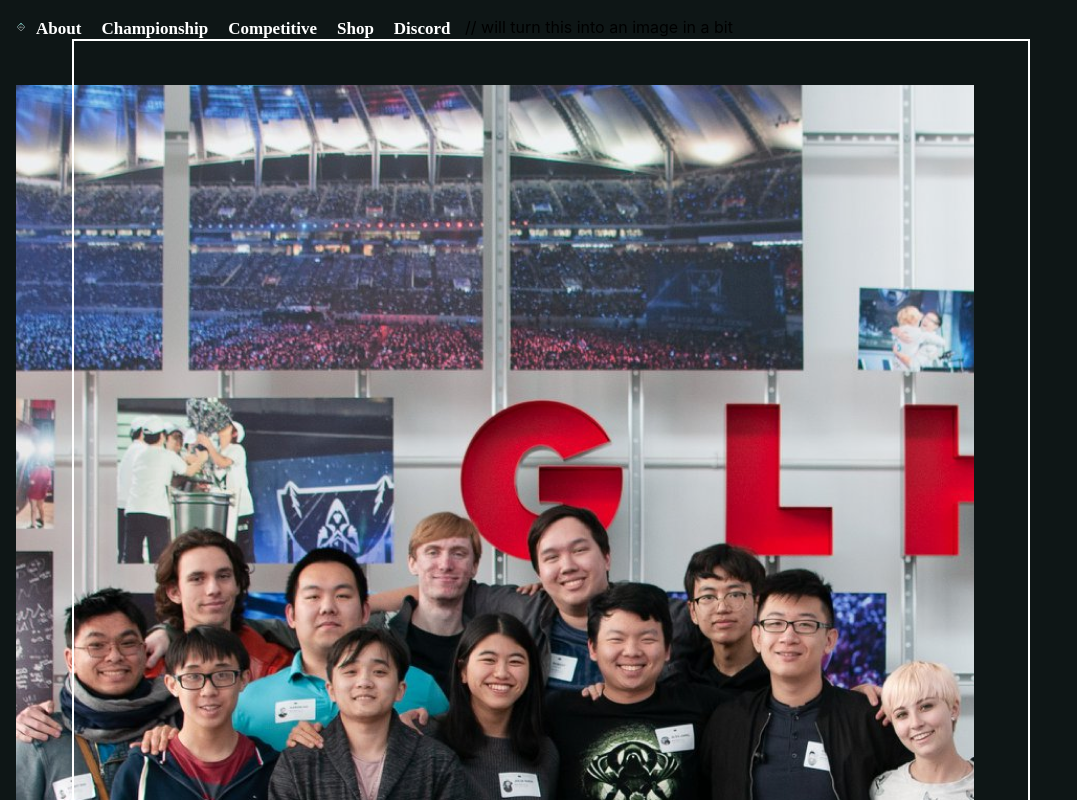
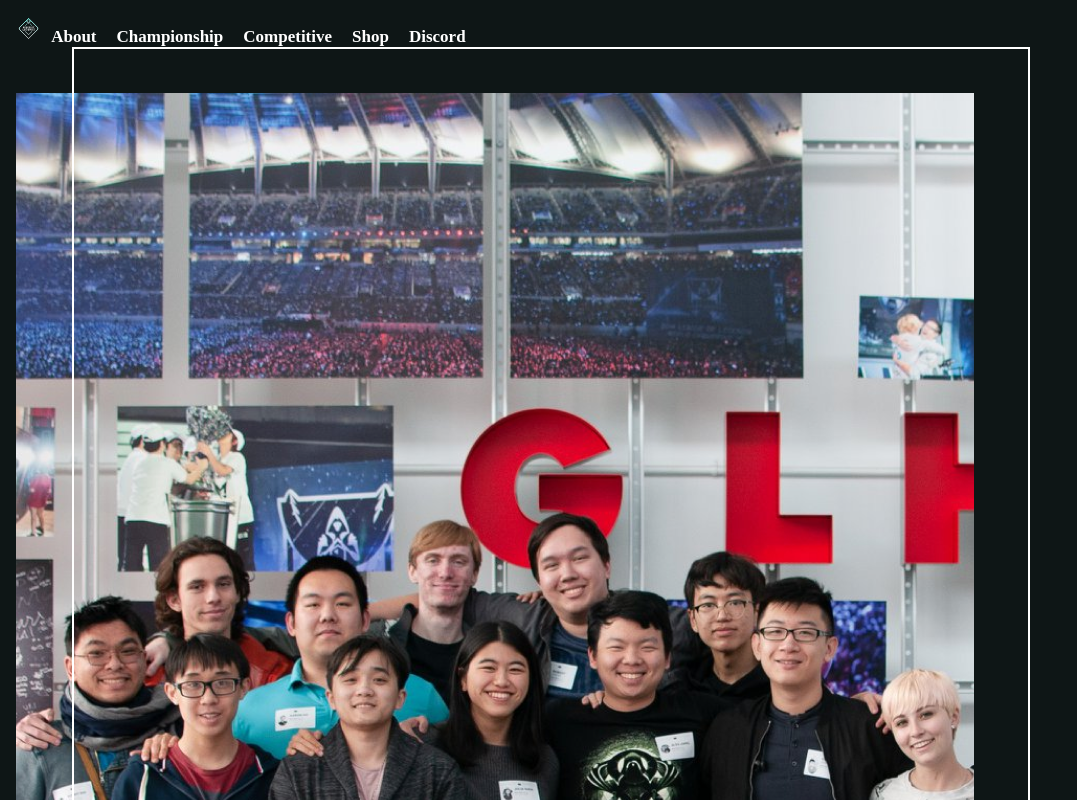
Before and after one commit to LegendsOfBerkeley/website-v2, a React (Create React App) app in the folder client/: page / in a window 1280 px wide. Shown: the top 800 px of the page, without its empty margins (0-1077 px from the left). Built offline with nearby package versions, Linux system fonts and the light colour scheme.

Commit message:
arranged navbar files

```diff
--- a/client/src/App.css
+++ b/client/src/App.css
@@ -2,33 +2,6 @@
   background-color: #0E1616;
   overflow-x: hidden;
   padding: 1em;
-}
-
-.nav {
-  padding: 0;
-  width: 100%;
-  justify-content: space-between;
-  display: inline-block;
-  vertical-align: middle;
-  align-items: center;
-}
-
-.navbar-item {
-  display: inline;
-  margin: 10px;
-  font-size: 17px;
-  color: #FFFFFF;
-  font-family: LEMON MILK;
-  vertical-align: middle;
-  align-items: center;
-}
-
-.navbar-links {
-  position: relative;
-  justify-content: space-between;
-  display: inline;
-  vertical-align: middle;
-  align-items: center;
 }
 
 h2 {
@@ -42,7 +15,7 @@ h2 {
 .logo {
   left: 0;
   display: inline;
-  height: 10px;
+  height: 25px;
   width: auto;
 }
 
--- a/client/src/App.js
+++ b/client/src/App.js
@@ -2,34 +2,7 @@ import logo from './logo.svg';
 import './App.css';
 import homePhoto from './images/homePhoto.png'
 import glow from './images/glow.svg'
-import homeLogo from './images/homeLogo.svg'
-
-function NavItem(props) {
-  return (
-    <h1 className="navbar-item">{props.name}</h1>
-  );
-}
-// home button
-function HomeButton() {
-  return (
-    <img src = {homeLogo} className="logo"/>
-  )
-}
-
-function Nav() {
-  return (
-    <div className="nav">
-      <HomeButton></HomeButton>
-      <div className="navbar-links">
-        <NavItem name={"About"}></NavItem>
-        <NavItem name={"Championship"}></NavItem>
-        <NavItem name={"Competitive"}></NavItem>
-        <NavItem name={"Shop"}></NavItem>
-        <NavItem name={"Discord"}></NavItem> // will turn this into an image in a bit
-      </div>
-    </div>
-  )
-}
+import Nav from './navbar/Nav.js'
 
 function Home() {
   return(
--- /dev/null
+++ b/client/src/navbar/Nav.css
@@ -0,0 +1,33 @@
+.nav {
+    padding: 0;
+    width: 100%;
+    justify-content: space-between;
+    display: inline-block;
+    vertical-align: middle;
+    align-items: center;
+}
+
+.navbar-links {
+    position: relative;
+    justify-content: space-between;
+    display: inline;
+    vertical-align: middle;
+    align-items: center;
+}
+
+.navbar-item {
+    display: inline;
+    margin: 10px;
+    font-size: 17px;
+    color: #FFFFFF;
+    font-family: LEMON MILK;
+    vertical-align: middle;
+    align-items: center;
+}
+
+.logo {
+    left: 0;
+    display: inline;
+    height: 25px;
+    width: auto;
+}
--- /dev/null
+++ b/client/src/navbar/Nav.js
@@ -0,0 +1,32 @@
+import React from 'react';
+import homeLogo from '../images/homeLogo.svg';
+import './Nav.css';
+
+function NavItem(props) {
+    return (
+      <h1 className="navbar-item">{props.name}</h1>
+    );
+  }
+// home button
+function HomeButton() {
+    return (
+        <img src = {homeLogo} className="logo"/>
+    )
+}
+
+function Nav() {
+    return (
+    <div className="nav">
+        <HomeButton></HomeButton>
+        <div className="navbar-links">
+            <NavItem name={"About"}></NavItem>
+            <NavItem name={"Championship"}></NavItem>
+            <NavItem name={"Competitive"}></NavItem>
+            <NavItem name={"Shop"}></NavItem>
+            <NavItem name={"Discord"}></NavItem>
+        </div>
+    </div>
+    )
+}
+
+export default Nav
```
Also changed, not shown: 2 other files (tests, documents, lock files or other folders).
